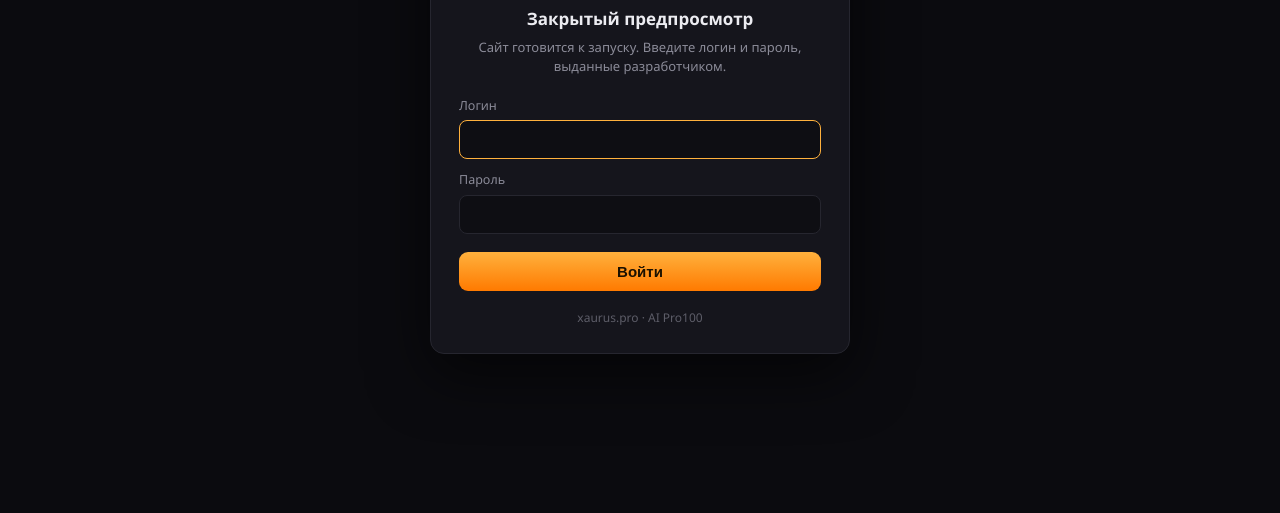
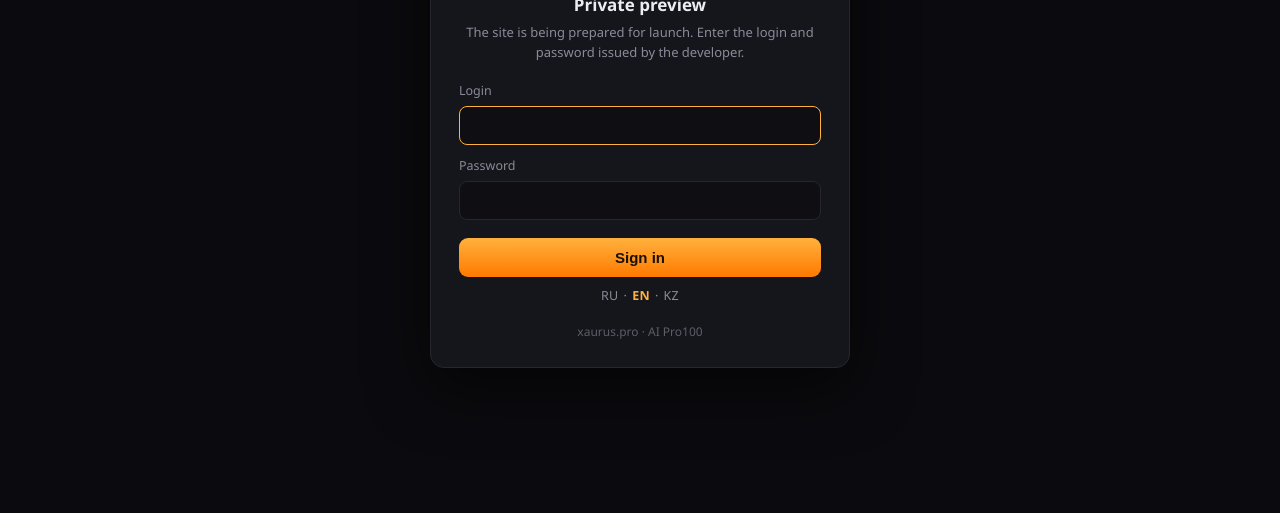
Before and after one commit to A-traders/a-traders.github.io, a plain HTML site: page index.html in a window 1280 px wide. Shown: the part 287-800 px from the top of the page. Drawn offline with Linux system fonts and the light colour scheme.

Commit message:
publish 2026-09-06T20:32Z (push)

```diff
--- a/index.html
+++ b/index.html
@@ -25,36 +25,92 @@
   .err{display:none;color:#ff8f6b;font-size:13px;margin-top:12px;text-align:center}
   .err.on{display:block}
   .foot{color:#5d5d68;font-size:12px;text-align:center;margin-top:18px}
+  .langs{text-align:center;font-size:12.5px;color:var(--mut);margin-top:10px;letter-spacing:.3px}
+  .langs a{color:var(--mut);cursor:pointer;text-decoration:none;padding:0 5px}
+  .langs a.on{color:var(--gold);font-weight:600}
+  .langs a:hover{color:var(--txt)}
   #busy{display:none;text-align:center;color:var(--mut);font-size:14px;padding:40px 0}
   #busy.on{display:block}
   #busy.on ~ form{display:none}
 </style>
 </head>
 <body>
-<div class="uc">🚧 UNDER CONSTRUCTION — сайт в разработке 🚧</div>
+<div class="uc" id="uc">🚧 UNDER CONSTRUCTION — сайт в разработке 🚧</div>
 <div class="wrap">
   <div class="box">
     <img class="logo" src="logo/v4a_top.svg" alt="XAURUS.PRO">
     <div id="busy">Загрузка…</div>
     <form id="f" autocomplete="on">
-      <h1>Закрытый предпросмотр</h1>
-      <p class="sub">Сайт готовится к запуску. Введите логин и пароль, выданные разработчиком.</p>
-      <label for="u">Логин</label>
+      <h1 id="t1">Закрытый предпросмотр</h1>
+      <p class="sub" id="t2">Сайт готовится к запуску. Введите логин и пароль, выданные разработчиком.</p>
+      <label for="u" id="lu">Логин</label>
       <input id="u" name="username" type="text" autocomplete="username" required autofocus>
-      <label for="p">Пароль</label>
+      <label for="p" id="lp">Пароль</label>
       <input id="p" name="password" type="password" autocomplete="current-password" required>
       <button id="b" type="submit">Войти</button>
       <div class="err" id="e">Неверный логин или пароль.</div>
+      <div class="langs" id="langs"><a data-l="ru">RU</a>·<a data-l="en">EN</a>·<a data-l="kz">KZ</a></div>
       <div class="foot">xaurus.pro · AI Pro100</div>
     </form>
   </div>
 </div>
 <script>
 (function(){
-  /* Содержимое сайта лежит в site.enc: "XPRO1" + соль(16) + IV(12) + AES-256-GCM(HTML).
-     Ключ = PBKDF2-SHA256(логин + "\n" + пароль, соль, 300 000 итераций). Успешный ключ
-     запоминается в localStorage — повторные визиты открывают сайт без формы. */
-  var KEY = "xaurus_gate_key", ENC = "site.enc";
+  /* Сайт лежит в site.enc (RU), site_en.enc, site_kz.enc: "XPRO1" + соль(16) + IV(12) + AES-256-GCM(HTML).
+     Ключ = PBKDF2-SHA256(логин + "\n" + пароль, соль, 300 000 итераций); соль одна для всех файлов,
+     поэтому ключ, запомненный в localStorage, открывает любой язык и любой выпуск без формы.
+     Язык: куки xlang (выбор пользователя на сайте) → язык браузера (kk → KZ, ru → RU, иначе EN). */
+  var KEY = "xaurus_gate_key";
+  var FILES = {ru:"site.enc", en:"site_en.enc", kz:"site_kz.enc"};
+  var UI = {
+    ru:{uc:"🚧 UNDER CONSTRUCTION — сайт в разработке 🚧", title:"XAURUS.PRO — вход", t1:"Закрытый предпросмотр",
+        t2:"Сайт готовится к запуску. Введите логин и пароль, выданные разработчиком.", lu:"Логин", lp:"Пароль",
+        b:"Войти", e:"Неверный логин или пароль.", busy:"Загрузка…"},
+    en:{uc:"🚧 UNDER CONSTRUCTION 🚧", title:"XAURUS.PRO — sign in", t1:"Private preview",
+        t2:"The site is being prepared for launch. Enter the login and password issued by the developer.", lu:"Login", lp:"Password",
+        b:"Sign in", e:"Wrong login or password.", busy:"Loading…"},
+    kz:{uc:"🚧 UNDER CONSTRUCTION — сайт әзірленуде 🚧", title:"XAURUS.PRO — кіру", t1:"Жабық алдын ала қарау",
+        t2:"Сайт іске қосуға дайындалуда. Әзірлеуші берген логин мен құпиясөзді енгізіңіз.", lu:"Логин", lp:"Құпиясөз",
+        b:"Кіру", e:"Логин немесе құпиясөз қате.", busy:"Жүктелуде…"}
+  };
+  function cookieLang(){ var m = document.cookie.match(/(?:^|; )xlang=(ru|en|kz)/); return m ? m[1] : null; }
+  function detect(){
+    var ls = navigator.languages || [navigator.language || ""];
+    for (var i = 0; i < ls.length; i++){
+      var l = String(ls[i]).toLowerCase();
+      if (l.indexOf("kk") === 0) return "kz";
+      if (l.indexOf("ru") === 0) return "ru";
+      if (l.indexOf("en") === 0) return "en";
+    }
+    return "en";
+  }
+  var lang = cookieLang() || detect();
+  function applyUI(){
+    var s = UI[lang];
+    document.documentElement.lang = (lang === "kz" ? "kk" : lang);
+    document.title = s.title;
+    document.getElementById("uc").textContent = s.uc;
+    document.getElementById("t1").textContent = s.t1;
+    document.getElementById("t2").textContent = s.t2;
+    document.getElementById("lu").textContent = s.lu;
+    document.getElementById("lp").textContent = s.lp;
+    document.getElementById("b").textContent = s.b;
+    document.getElementById("e").textContent = s.e;
+    document.getElementById("busy").textContent = s.busy;
+    Array.prototype.forEach.call(document.querySelectorAll("#langs a"), function(a){
+      a.classList.toggle("on", a.getAttribute("data-l") === lang);
+    });
+  }
+  applyUI();
+  document.getElementById("langs").addEventListener("click", function(ev){
+    var l = ev.target.getAttribute && ev.target.getAttribute("data-l");
+    if (!l || !FILES[l]) return;
+    lang = l;
+    document.cookie = "xlang=" + l + ";path=/;max-age=31536000;SameSite=Lax";
+    blob = null;
+    applyUI();
+  });
+
   var f = document.getElementById("f"), u = document.getElementById("u"), p = document.getElementById("p"),
       b = document.getElementById("b"), e = document.getElementById("e"), busy = document.getElementById("busy");
   var te = new TextEncoder(), td = new TextDecoder();
@@ -65,8 +121,8 @@
 
   function load(){
     if (blob) return Promise.resolve(blob);
-    return fetch(ENC, {cache:"no-store"}).then(function(r){
-      if (!r.ok) throw new Error("no site.enc");
+    return fetch(FILES[lang], {cache:"no-store"}).then(function(r){
+      if (!r.ok) throw new Error("no " + FILES[lang]);
       return r.arrayBuffer();
     }).then(function(ab){
       var a = new Uint8Array(ab);
@@ -86,7 +142,8 @@
     return load().then(function(bl){
       return crypto.subtle.decrypt({name:"AES-GCM", iv:bl.iv}, key, bl.data);
     }).then(function(plain){
-      var html = td.decode(plain);
+      /* data-gate: сайт узнаёт, что открыт через gate (смена языка = перезагрузка gate, а не переход на en.html) */
+      var html = td.decode(plain).replace(/<html\b/, '<html data-gate="1"');
       document.open(); document.write(html); document.close();
     });
   }
```
Also changed, not shown: data/copyfx/37367883.json (+5 -5 lines), data/copyfx/strategies.json (+4 -4 lines), 6 other files.
